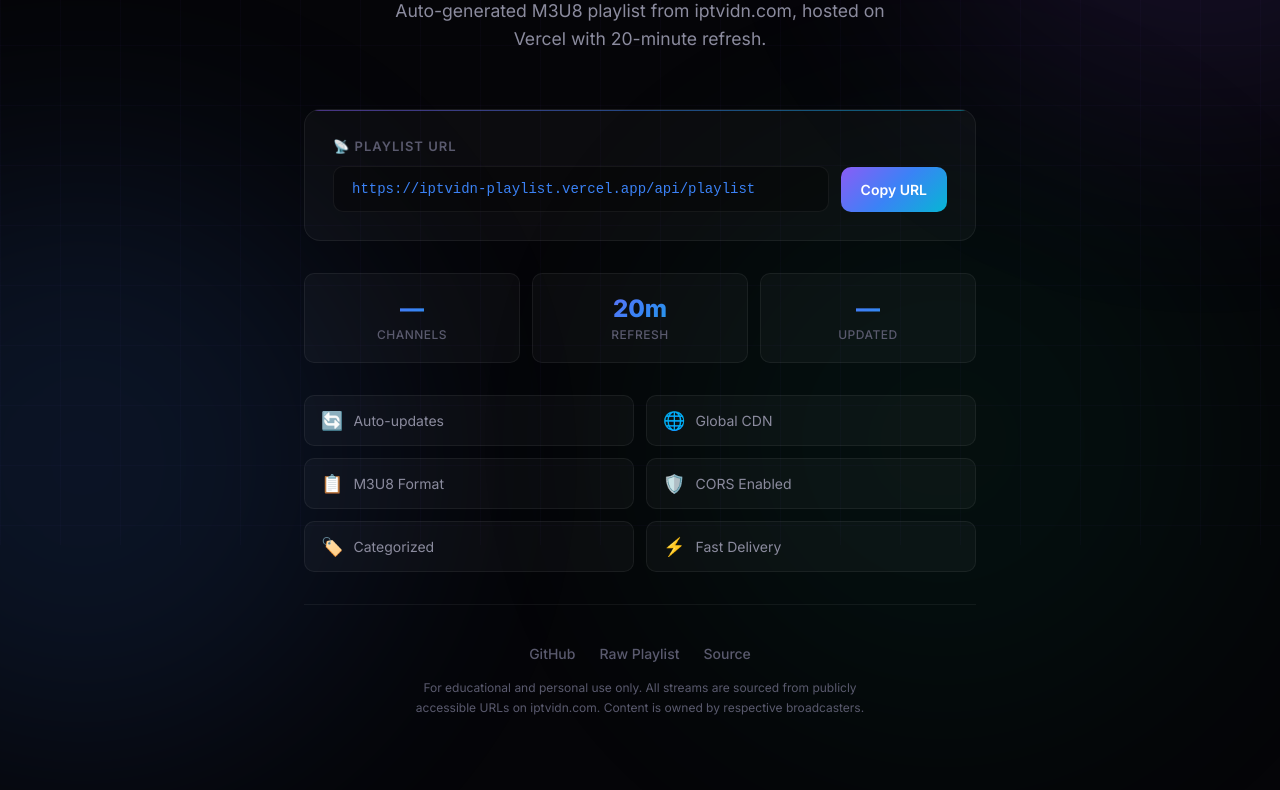
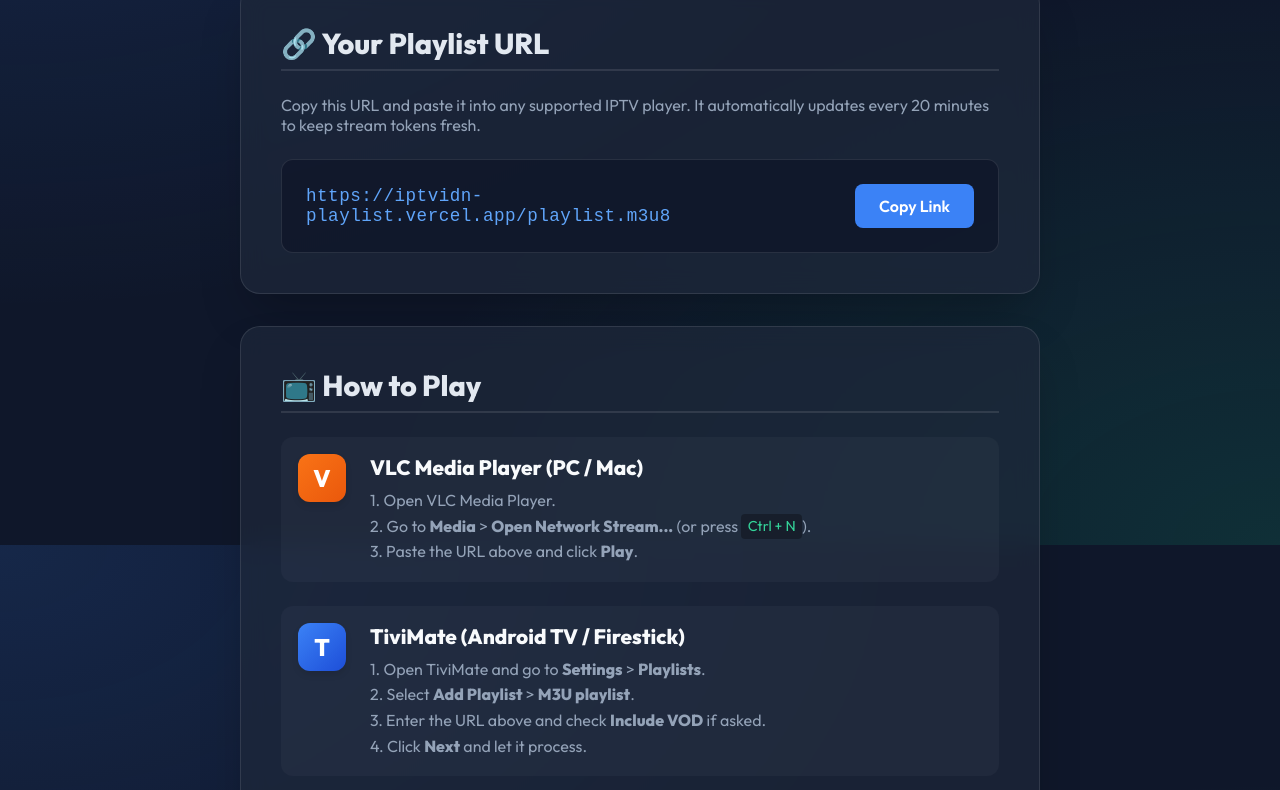
Before and after one commit to tahsinulmohsin/iptvidn-playlist, a website: page public/index.html in a window 1280 px wide. Shown: the part 255-1045 px from the top of the page. Drawn offline with Linux system fonts and the light colour scheme; no server answers.

Commit message:
✨ Add beautiful landing page with instructions for IPTV players

```diff
--- a/public/index.html
+++ b/public/index.html
@@ -3,469 +3,282 @@
 <head>
   <meta charset="UTF-8">
   <meta name="viewport" content="width=device-width, initial-scale=1.0">
-  <title>IPTVIDN Playlist — Auto-Updated M3U8</title>
-  <meta name="description" content="Auto-updated M3U8 playlist from iptvidn.com. Updated every 20 minutes via Vercel Serverless Functions.">
-  <meta name="theme-color" content="#0a0a0a">
+  <title>IPTVIDN - Auto-Updating Playlist</title>
+  <meta name="description" content="Free, automatically updating M3U playlist for IPTVIDN channels. Compatible with VLC, TiviMate, and Televizo.">
   <link rel="preconnect" href="https://fonts.googleapis.com">
   <link rel="preconnect" href="https://fonts.gstatic.com" crossorigin>
-  <link href="https://fonts.googleapis.com/css2?family=Inter:wght@300;400;500;600;700;800;900&display=swap" rel="stylesheet">
+  <link href="https://fonts.googleapis.com/css2?family=Outfit:wght@300;400;600;800&display=swap" rel="stylesheet">
   <style>
-    *, *::before, *::after { box-sizing: border-box; margin: 0; padding: 0; }
+    :root {
+      --bg: #0f172a;
+      --card-bg: rgba(30, 41, 59, 0.7);
+      --primary: #3b82f6;
+      --primary-hover: #2563eb;
+      --accent: #10b981;
+      --text: #f8fafc;
+      --text-muted: #94a3b8;
+    }
 
-    :root {
-      --bg-primary: #050508;
-      --bg-secondary: #0d0d14;
-      --bg-card: rgba(255, 255, 255, 0.03);
-      --bg-card-hover: rgba(255, 255, 255, 0.06);
-      --border-subtle: rgba(255, 255, 255, 0.06);
-      --border-glow: rgba(139, 92, 246, 0.3);
-      --text-primary: #f0f0f5;
-      --text-secondary: #8b8b9e;
-      --text-muted: #5a5a6e;
-      --accent-violet: #8b5cf6;
-      --accent-blue: #3b82f6;
-      --accent-emerald: #10b981;
-      --accent-rose: #f43f5e;
-      --gradient-main: linear-gradient(135deg, #8b5cf6 0%, #3b82f6 50%, #06b6d4 100%);
-      --gradient-warm: linear-gradient(135deg, #f43f5e 0%, #8b5cf6 100%);
-      --shadow-glow: 0 0 40px rgba(139, 92, 246, 0.15);
-      --radius: 16px;
-      --radius-sm: 10px;
-      --transition: 0.3s cubic-bezier(0.4, 0, 0.2, 1);
+    * {
+      box-sizing: border-box;
+      margin: 0;
+      padding: 0;
+      font-family: 'Outfit', sans-serif;
     }
 
     body {
-      font-family: 'Inter', -apple-system, BlinkMacSystemFont, sans-serif;
-      background: var(--bg-primary);
-      color: var(--text-primary);
+      background-color: var(--bg);
+      color: var(--text);
       min-height: 100vh;
-      overflow-x: hidden;
-      -webkit-font-smoothing: antialiased;
-    }
-
-    /* Animated background */
-    .bg-grid {
-      position: fixed;
-      inset: 0;
+      display: flex;
+      flex-direction: column;
+      align-items: center;
+      padding: 2rem;
       background-image:
-        linear-gradient(rgba(139, 92, 246, 0.03) 1px, transparent 1px),
-        linear-gradient(90deg, rgba(139, 92, 246, 0.03) 1px, transparent 1px);
-      background-size: 60px 60px;
-      z-index: 0;
-    }
-
-    .bg-glow {
-      position: fixed;
-      width: 600px;
-      height: 600px;
-      border-radius: 50%;
-      filter: blur(120px);
-      opacity: 0.12;
-      z-index: 0;
-      animation: float 20s ease-in-out infinite;
-    }
-
-    .bg-glow-1 { background: var(--accent-violet); top: -200px; right: -200px; }
-    .bg-glow-2 { background: var(--accent-blue); bottom: -200px; left: -200px; animation-delay: -10s; }
-    .bg-glow-3 { background: var(--accent-emerald); top: 50%; left: 50%; transform: translate(-50%, -50%); animation-delay: -5s; opacity: 0.06; }
-
-    @keyframes float {
-      0%, 100% { transform: translate(0, 0); }
-      33% { transform: translate(30px, -30px); }
-      66% { transform: translate(-20px, 20px); }
+        radial-gradient(at 0% 0%, rgba(59, 130, 246, 0.15) 0px, transparent 50%),
+        radial-gradient(at 100% 100%, rgba(16, 185, 129, 0.15) 0px, transparent 50%);
+      background-attachment: fixed;
     }
 
     .container {
-      position: relative;
-      z-index: 1;
-      max-width: 720px;
-      margin: 0 auto;
-      padding: 60px 24px 80px;
+      max-width: 800px;
+      width: 100%;
+      margin-top: 3rem;
+      animation: fadeIn 0.8s ease-out;
     }
 
-    /* Header */
-    .header {
-      text-align: center;
-      margin-bottom: 56px;
+    @keyframes fadeIn {
+      from { opacity: 0; transform: translateY(20px); }
+      to { opacity: 1; transform: translateY(0); }
     }
 
-    .badge {
-      display: inline-flex;
-      align-items: center;
-      gap: 6px;
-      padding: 6px 14px;
-      border-radius: 100px;
-      background: rgba(139, 92, 246, 0.1);
-      border: 1px solid rgba(139, 92, 246, 0.2);
-      font-size: 12px;
-      font-weight: 600;
-      color: var(--accent-violet);
-      letter-spacing: 0.5px;
-      text-transform: uppercase;
-      margin-bottom: 24px;
-    }
-
-    .badge .dot {
-      width: 6px;
-      height: 6px;
-      border-radius: 50%;
-      background: var(--accent-emerald);
-      animation: pulse 2s ease-in-out infinite;
-    }
-
-    @keyframes pulse {
-      0%, 100% { opacity: 1; transform: scale(1); }
-      50% { opacity: 0.5; transform: scale(0.8); }
+    header {
+      text-align: center;
+      margin-bottom: 3rem;
     }
 
     h1 {
-      font-size: clamp(2.5rem, 6vw, 3.5rem);
-      font-weight: 900;
-      letter-spacing: -0.03em;
-      line-height: 1.1;
-      margin-bottom: 16px;
+      font-size: 3.5rem;
+      font-weight: 800;
+      background: linear-gradient(to right, #60a5fa, #34d399);
+      -webkit-background-clip: text;
+      -webkit-text-fill-color: transparent;
+      margin-bottom: 1rem;
     }
 
-    h1 .gradient {
-      background: var(--gradient-main);
-      -webkit-background-clip: text;
-      -webkit-text-fill-color: transparent;
-      background-clip: text;
+    p.subtitle {
+      font-size: 1.2rem;
+      color: var(--text-muted);
     }
 
-    .subtitle {
-      font-size: 1.1rem;
-      color: var(--text-secondary);
-      line-height: 1.6;
-      max-width: 500px;
-      margin: 0 auto;
+    .card {
+      background: var(--card-bg);
+      backdrop-filter: blur(12px);
+      -webkit-backdrop-filter: blur(12px);
+      border: 1px solid rgba(255, 255, 255, 0.1);
+      border-radius: 20px;
+      padding: 2.5rem;
+      margin-bottom: 2rem;
+      box-shadow: 0 25px 50px -12px rgba(0, 0, 0, 0.25);
+      transition: transform 0.3s ease;
     }
 
-    /* URL Card */
-    .url-card {
-      background: var(--bg-card);
-      border: 1px solid var(--border-subtle);
-      border-radius: var(--radius);
-      padding: 28px;
-      margin-bottom: 32px;
-      transition: var(--transition);
-      position: relative;
-      overflow: hidden;
+    .card:hover {
+      transform: translateY(-5px);
     }
 
-    .url-card::before {
-      content: '';
-      position: absolute;
-      top: 0;
-      left: 0;
-      right: 0;
-      height: 1px;
-      background: var(--gradient-main);
-      opacity: 0.5;
+    .link-box {
+      background: rgba(15, 23, 42, 0.8);
+      border: 1px solid rgba(255, 255, 255, 0.1);
+      border-radius: 12px;
+      padding: 1.5rem;
+      display: flex;
+      align-items: center;
+      justify-content: space-between;
+      margin-top: 1.5rem;
+      overflow-wrap: anywhere;
     }
 
-    .url-card:hover {
-      border-color: var(--border-glow);
-      box-shadow: var(--shadow-glow);
-    }
-
-    .url-label {
-      font-size: 13px;
-      font-weight: 600;
-      color: var(--text-muted);
-      text-transform: uppercase;
-      letter-spacing: 1px;
-      margin-bottom: 12px;
-    }
-
-    .url-container {
-      display: flex;
-      align-items: center;
-      gap: 12px;
-    }
-
-    .url-display {
-      flex: 1;
-      padding: 14px 18px;
-      background: rgba(0, 0, 0, 0.3);
-      border: 1px solid var(--border-subtle);
-      border-radius: var(--radius-sm);
-      font-family: 'SF Mono', 'Fira Code', 'Cascadia Code', monospace;
-      font-size: 14px;
-      color: var(--accent-blue);
-      overflow-x: auto;
-      white-space: nowrap;
-      user-select: all;
+    .url-text {
+      font-family: monospace;
+      font-size: 1.1rem;
+      color: #60a5fa;
+      letter-spacing: 0.5px;
     }
 
     .copy-btn {
-      padding: 14px 20px;
-      background: var(--gradient-main);
+      background: var(--primary);
+      color: white;
       border: none;
-      border-radius: var(--radius-sm);
-      color: white;
-      font-family: 'Inter', sans-serif;
-      font-size: 14px;
+      padding: 0.75rem 1.5rem;
+      border-radius: 8px;
+      font-size: 1rem;
       font-weight: 600;
       cursor: pointer;
-      transition: var(--transition);
-      white-space: nowrap;
-      position: relative;
-      overflow: hidden;
+      transition: all 0.2s ease;
+      margin-left: 1rem;
+      flex-shrink: 0;
     }
 
     .copy-btn:hover {
-      transform: translateY(-1px);
-      box-shadow: 0 8px 25px rgba(139, 92, 246, 0.3);
+      background: var(--primary-hover);
+      transform: scale(1.05);
     }
 
-    .copy-btn:active { transform: translateY(0); }
-
     .copy-btn.copied {
-      background: var(--accent-emerald);
+      background: var(--accent);
     }
 
-    /* Stats */
-    .stats {
-      display: grid;
-      grid-template-columns: repeat(3, 1fr);
-      gap: 12px;
-      margin-bottom: 32px;
+    h2 {
+      font-size: 1.8rem;
+      margin-bottom: 1.5rem;
+      color: #e2e8f0;
+      border-bottom: 2px solid rgba(255,255,255,0.1);
+      padding-bottom: 0.5rem;
     }
 
-    .stat-card {
-      background: var(--bg-card);
-      border: 1px solid var(--border-subtle);
-      border-radius: var(--radius-sm);
-      padding: 20px 16px;
-      text-align: center;
-      transition: var(--transition);
+    .instructions {
+      display: grid;
+      gap: 1.5rem;
     }
 
-    .stat-card:hover {
-      border-color: var(--border-glow);
-      transform: translateY(-2px);
+    .instruction-item {
+      display: flex;
+      gap: 1.5rem;
+      align-items: flex-start;
+      padding: 1rem;
+      border-radius: 12px;
+      background: rgba(255,255,255,0.03);
+      border: 1px solid transparent;
+      transition: border-color 0.3s ease, background 0.3s ease;
     }
 
-    .stat-value {
-      font-size: 1.5rem;
-      font-weight: 800;
-      background: var(--gradient-main);
-      -webkit-background-clip: text;
-      -webkit-text-fill-color: transparent;
-      background-clip: text;
-      margin-bottom: 4px;
+    .instruction-item:hover {
+      background: rgba(255,255,255,0.05);
+      border-color: rgba(255,255,255,0.1);
     }
 
-    .stat-label {
-      font-size: 12px;
-      color: var(--text-muted);
-      font-weight: 500;
-      text-transform: uppercase;
-      letter-spacing: 0.5px;
+    .icon {
+      width: 48px;
+      height: 48px;
+      border-radius: 12px;
+      display: flex;
+      align-items: center;
+      justify-content: center;
+      font-size: 1.5rem;
+      font-weight: bold;
+      flex-shrink: 0;
+      color: white;
+      box-shadow: 0 4px 6px rgba(0,0,0,0.1);
     }
 
-    /* Features */
-    .features {
-      display: grid;
-      grid-template-columns: 1fr 1fr;
-      gap: 12px;
-      margin-bottom: 32px;
+    .icon.vlc { background: linear-gradient(135deg, #f97316, #ea580c); }
+    .icon.tivimate { background: linear-gradient(135deg, #3b82f6, #1d4ed8); }
+    .icon.televizo { background: linear-gradient(135deg, #8b5cf6, #6d28d9); }
+
+    .details h3 {
+      font-size: 1.3rem;
+      margin-bottom: 0.5rem;
     }
 
-    .feature {
-      display: flex;
-      align-items: center;
-      gap: 10px;
-      padding: 14px 16px;
-      background: var(--bg-card);
-      border: 1px solid var(--border-subtle);
-      border-radius: var(--radius-sm);
-      font-size: 14px;
-      color: var(--text-secondary);
-      transition: var(--transition);
+    .details p {
+      color: var(--text-muted);
+      line-height: 1.6;
     }
 
-    .feature:hover {
-      color: var(--text-primary);
-      border-color: var(--border-glow);
+    .details code {
+      background: rgba(0,0,0,0.3);
+      padding: 0.2rem 0.4rem;
+      border-radius: 4px;
+      font-size: 0.9em;
+      color: #34d399;
     }
 
-    .feature-icon {
-      font-size: 18px;
-      flex-shrink: 0;
-    }
-
-    /* Footer */
-    .footer {
-      text-align: center;
-      padding-top: 40px;
-      border-top: 1px solid var(--border-subtle);
-    }
-
-    .footer-links {
-      display: flex;
-      justify-content: center;
-      gap: 24px;
-      margin-bottom: 16px;
-    }
-
-    .footer-links a {
-      color: var(--text-muted);
-      text-decoration: none;
-      font-size: 14px;
-      font-weight: 500;
-      transition: var(--transition);
-    }
-
-    .footer-links a:hover { color: var(--accent-violet); }
-
-    .footer-disclaimer {
-      font-size: 12px;
-      color: var(--text-muted);
-      line-height: 1.6;
-      max-width: 480px;
-      margin: 0 auto;
-    }
-
-    /* Responsive */
     @media (max-width: 640px) {
-      .container { padding: 40px 16px 60px; }
-      .url-container { flex-direction: column; }
-      .copy-btn { width: 100%; }
-      .stats { grid-template-columns: 1fr; }
-      .features { grid-template-columns: 1fr; }
+      h1 { font-size: 2.5rem; }
+      .link-box { flex-direction: column; gap: 1rem; text-align: center; }
+      .copy-btn { margin-left: 0; width: 100%; }
+      .instruction-item { flex-direction: column; align-items: center; text-align: center; }
     }
   </style>
 </head>
 <body>
-  <div class="bg-grid"></div>
-  <div class="bg-glow bg-glow-1"></div>
-  <div class="bg-glow bg-glow-2"></div>
-  <div class="bg-glow bg-glow-3"></div>
 
   <div class="container">
-    <header class="header">
-      <div class="badge">
-        <span class="dot"></span>
-        Auto-updating every 20 min
-      </div>
-      <h1>
-        <span class="gradient">IPTVIDN</span><br>Playlist
-      </h1>
-      <p class="subtitle">
-        Auto-generated M3U8 playlist from iptvidn.com, hosted on Vercel with 20-minute refresh.
-      </p>
+    <header>
+      <h1>IPTVIDN Auto-Playlist</h1>
+      <p class="subtitle">Your dynamically updating M3U8 streaming link</p>
     </header>
 
-    <div class="url-card">
-      <div class="url-label">📡 Playlist URL</div>
-      <div class="url-container">
-        <div class="url-display" id="playlistUrl">https://iptvidn-playlist.vercel.app/api/playlist</div>
-        <button class="copy-btn" id="copyBtn" onclick="copyUrl()">Copy URL</button>
+    <div class="card">
+      <h2>🔗 Your Playlist URL</h2>
+      <p style="color: var(--text-muted);">Copy this URL and paste it into any supported IPTV player. It automatically updates every 20 minutes to keep stream tokens fresh.</p>
+
+      <div class="link-box">
+        <div class="url-text" id="playlist-url">https://iptvidn-playlist.vercel.app/playlist.m3u8</div>
+        <button class="copy-btn" id="copy-btn" onclick="copyUrl()">Copy Link</button>
       </div>
     </div>
 
-    <div class="stats">
-      <div class="stat-card">
-        <div class="stat-value" id="channelCount">—</div>
-        <div class="stat-label">Channels</div>
-      </div>
-      <div class="stat-card">
-        <div class="stat-value">20m</div>
-        <div class="stat-label">Refresh</div>
-      </div>
-      <div class="stat-card">
-        <div class="stat-value" id="lastUpdate">—</div>
-        <div class="stat-label">Updated</div>
+    <div class="card">
+      <h2>📺 How to Play</h2>
+
+      <div class="instructions">
+        <!-- VLC -->
+        <div class="instruction-item">
+          <div class="icon vlc">V</div>
+          <div class="details">
+            <h3>VLC Media Player (PC / Mac)</h3>
+            <p>1. Open VLC Media Player.<br>
+               2. Go to <strong>Media</strong> > <strong>Open Network Stream...</strong> (or press <code>Ctrl + N</code>).<br>
+               3. Paste the URL above and click <strong>Play</strong>.</p>
+          </div>
+        </div>
+
+        <!-- TiviMate -->
+        <div class="instruction-item">
+          <div class="icon tivimate">T</div>
+          <div class="details">
+            <h3>TiviMate (Android TV / Firestick)</h3>
+            <p>1. Open TiviMate and go to <strong>Settings</strong> > <strong>Playlists</strong>.<br>
+               2. Select <strong>Add Playlist</strong> > <strong>M3U playlist</strong>.<br>
+               3. Enter the URL above and check <strong>Include VOD</strong> if asked.<br>
+               4. Click <strong>Next</strong> and let it process.</p>
+          </div>
+        </div>
+
+        <!-- Televizo -->
+        <div class="instruction-item">
+          <div class="icon televizo">Z</div>
+          <div class="details">
+            <h3>Televizo (Android)</h3>
+            <p>1. Open Televizo and tap the <strong>Settings (Gear)</strong> icon.<br>
+               2. Tap <strong>Playlists</strong>, then tap the <strong>+</strong> button.<br>
+               3. Choose <strong>New M3U playlist</strong>.<br>
+               4. Name it "IPTVIDN" and paste the URL in the <strong>Playlist link</strong> field.<br>
+               5. Tap the <strong>Checkmark (✓)</strong> to save.</p>
+          </div>
+        </div>
       </div>
     </div>
-
-    <div class="features">
-      <div class="feature">
-        <span class="feature-icon">🔄</span>
-        Auto-updates
-      </div>
-      <div class="feature">
-        <span class="feature-icon">🌐</span>
-        Global CDN
-      </div>
-      <div class="feature">
-        <span class="feature-icon">📋</span>
-        M3U8 Format
-      </div>
-      <div class="feature">
-        <span class="feature-icon">🛡️</span>
-        CORS Enabled
-      </div>
-      <div class="feature">
-        <span class="feature-icon">🏷️</span>
-        Categorized
-      </div>
-      <div class="feature">
-        <span class="feature-icon">⚡</span>
-        Fast Delivery
-      </div>
-    </div>
-
-    <footer class="footer">
-      <div class="footer-links">
-        <a href="https://github.com/tahsinulmohsin/iptvidn-playlist" target="_blank">GitHub</a>
-        <a href="/api/playlist">Raw Playlist</a>
-        <a href="http://iptvidn.com" target="_blank">Source</a>
-      </div>
-      <p class="footer-disclaimer">
-        For educational and personal use only. All streams are sourced from publicly accessible URLs on iptvidn.com. Content is owned by respective broadcasters.
-      </p>
-    </footer>
   </div>
 
   <script>
     function copyUrl() {
-      const url = document.getElementById('playlistUrl').textContent;
-      navigator.clipboard.writeText(url).then(() => {
-        const btn = document.getElementById('copyBtn');
-        btn.textContent = '✓ Copied!';
+      const urlText = document.getElementById('playlist-url').innerText;
+      navigator.clipboard.writeText(urlText).then(() => {
+        const btn = document.getElementById('copy-btn');
+        btn.innerText = 'Copied! ✓';
         btn.classList.add('copied');
+
         setTimeout(() => {
-          btn.textContent = 'Copy URL';
+          btn.innerText = 'Copy Link';
           btn.classList.remove('copied');
         }, 2000);
+      }).catch(err => {
+        console.error('Failed to copy: ', err);
       });
     }
-
-    // Fetch playlist and show stats
-    async function loadStats() {
-      try {
-        const res = await fetch('/api/playlist');
-        const text = await res.text();
-        const lines = text.split('\n');
-
-        const channelCount = lines.filter(l => l.startsWith('#EXTINF:')).length;
-        document.getElementById('channelCount').textContent = channelCount || '—';
-
-        const updateLine = lines.find(l => l.includes('Last updated:'));
-        if (updateLine) {
-          const dateStr = updateLine.replace('# Last updated: ', '').trim();
-          const date = new Date(dateStr);
-          const now = new Date();
-          const diffMs = now - date;
-          const diffMin = Math.floor(diffMs / 60000);
-
-          if (diffMin < 60) {
-            document.getElementById('lastUpdate').textContent = diffMin + 'm ago';
-          } else if (diffMin < 1440) {
-            document.getElementById('lastUpdate').textContent = Math.floor(diffMin / 60) + 'h ago';
-          } else {
-            document.getElementById('lastUpdate').textContent = Math.floor(diffMin / 1440) + 'd ago';
-          }
-        }
-      } catch (e) {
-        console.log('Could not load stats:', e);
-      }
-    }
-
-    loadStats();
   </script>
 </body>
 </html>
```
